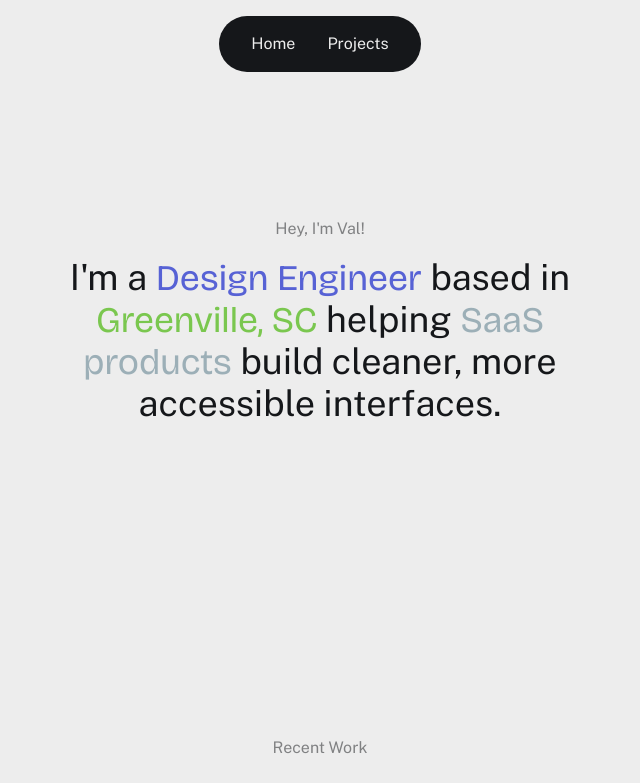
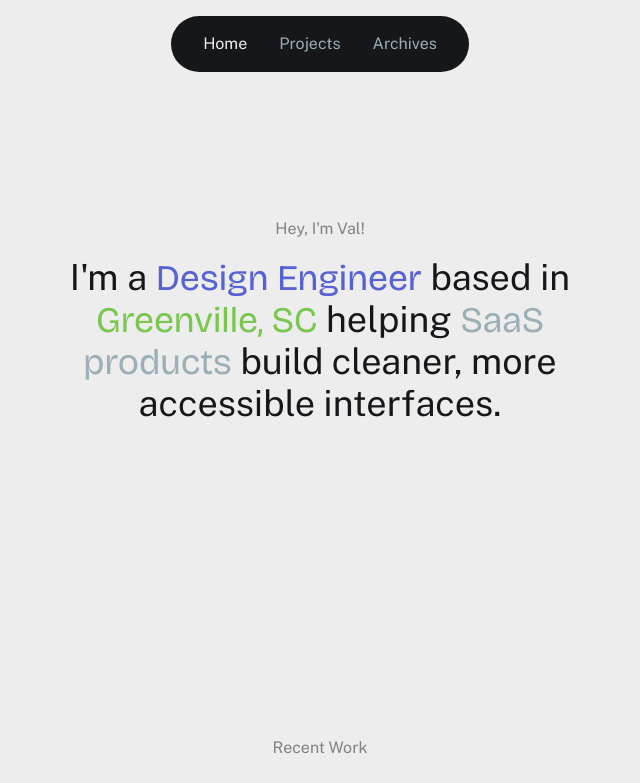
Before and after one commit to ValentinaValverde/valentina-valverde-2, a Next.js app: page / in a window 1280 px wide. Shown: the top 783 px of the page, without its empty margins (320-960 px from the left). Built offline with nearby package versions, Linux system fonts and the light colour scheme.

Commit message:
phase 2 navbar

```diff
--- a/components/Navbar.tsx
+++ b/components/Navbar.tsx
@@ -1,15 +1,47 @@
+'use client';
+
 import Link from 'next/link';
+import { usePathname } from 'next/navigation';
 
 export default function Navbar() {
+  const pathname = usePathname();
+
+  console.log(pathname);
+
   return (
     <div className="fixed top-0 mt-4 z-100 w-full flex justify-center items-center">
       <div className="bg-[var(--foreground)] py-4 px-8 rounded-full space-x-8">
-        <Link href="/" className="text-[var(--background)]">
+        <Link
+          href="/"
+          className={
+            pathname === '/'
+              ? 'text-[var(--background)]'
+              : 'text-[#9CAFB7] hover:text-[var(--background)] transition duration-300'
+          }
+        >
           Home
         </Link>
 
-        <a href="/projects" className="text-[var(--background)]">
+        <a
+          href="/projects"
+          className={
+            pathname === '/projects'
+              ? 'text-[var(--background)]'
+              : 'text-[#9CAFB7] hover:text-[var(--background)] transition duration-300'
+          }
+        >
           Projects
+        </a>
+
+        <a
+          href="/archives"
+          className={
+            pathname === '/projects'
+              ? 'text-[var(--background)]'
+              : 'text-[#9CAFB7] hover:text-[var(--background)] transition duration-300'
+          }
+        >
+          Archives
         </a>
       </div>
     </div>
```
